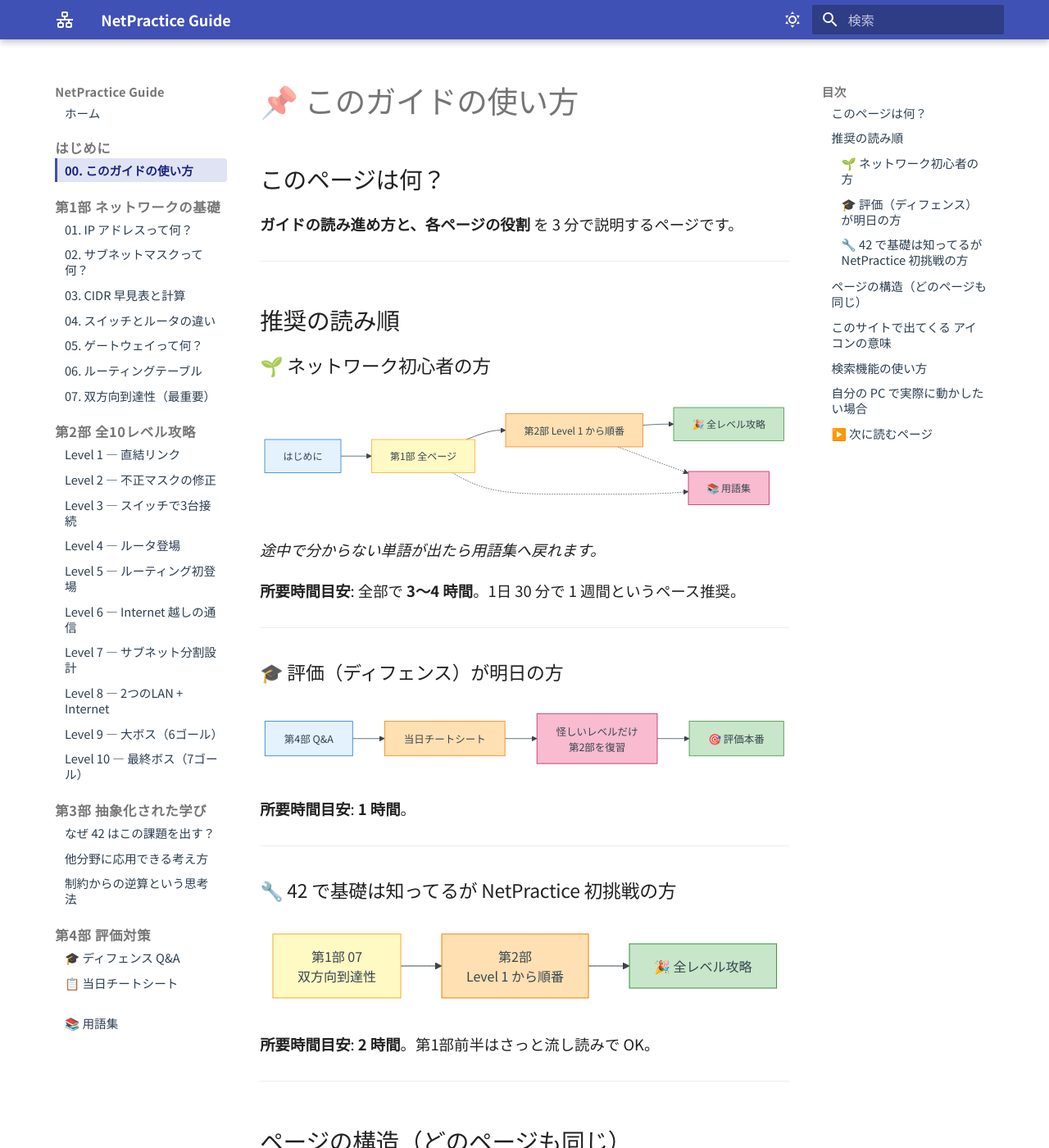
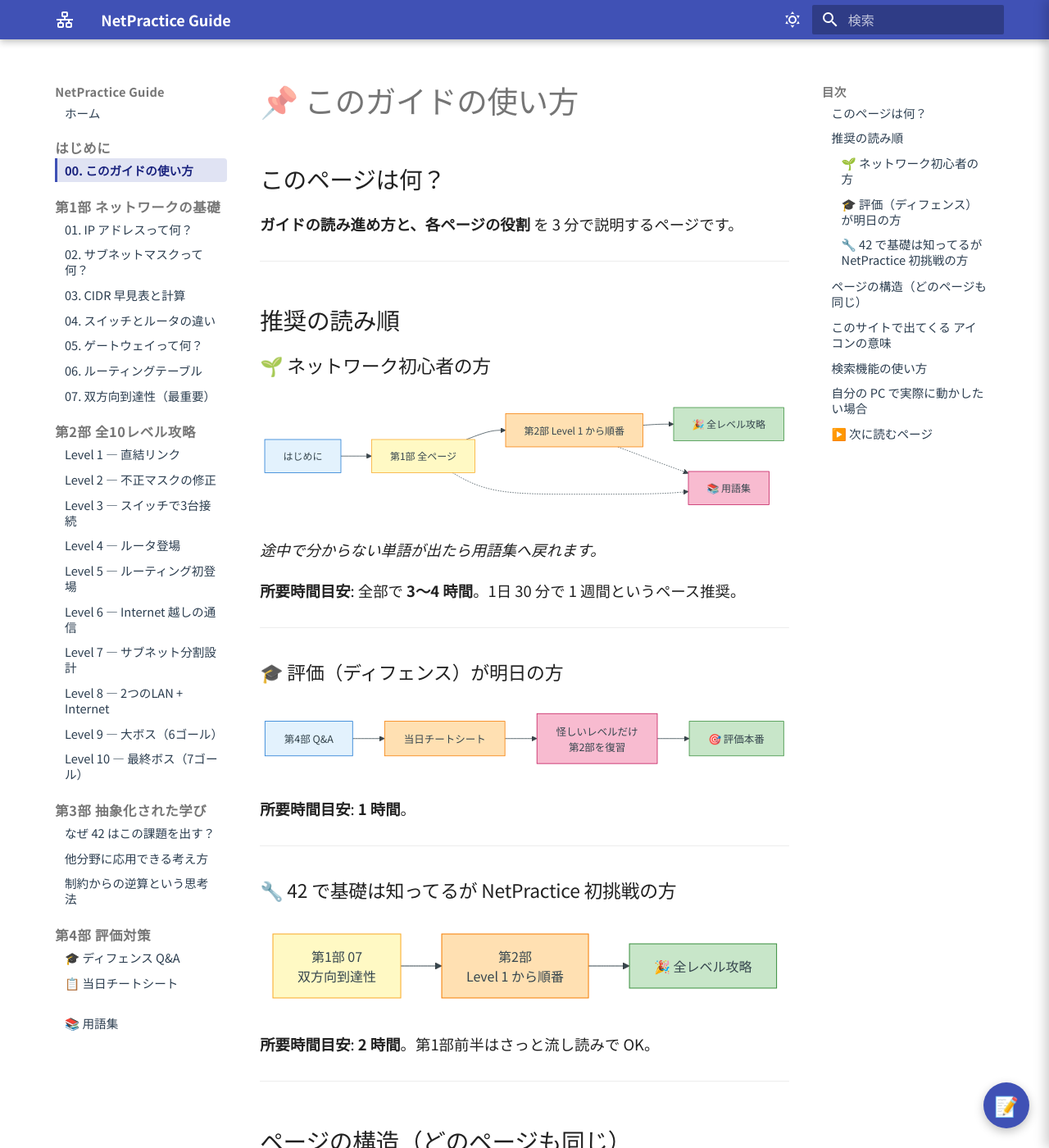
Before and after one commit to Tsunanko/netpractice-guide, an MkDocs documentation site: the page built from docs/00-start-here.md, in a window 1280 px wide and 1400 px high. Shown: the whole window at 82% size. Built offline with MkDocs 1.6.1 and Material for MkDocs 9.7.7, drawn with Linux system fonts in a browser that asks for light colours.

Commit message:
Add personal-notes drawer and per-page feedback link
Ports the same floating 📝 drawer from cub3d-guide: readers take
private notes per page (stored in localStorage), export/import the
whole set as a .md file, and submit per-page feedback as a
prefilled GitHub issue on this repo.

SITE_CONFIG in user-notes.js is swapped to NetPractice colors
(indigo) and the netpractice-guide repo.

Co-Authored-By: Claude Opus 4.7 (1M context) <noreply@anthropic.com>

```diff
--- /dev/null
+++ b/docs/js/user-notes.js
@@ -0,0 +1,285 @@
+/* マイメモ + 管理者フィードバック機能
+ * - localStorage にページごとのメモを保存（サーバ不要、認証不要）
+ * - 右下 FAB からドロワーを開き、Markdown で自由に書ける
+ * - 全メモを .md ファイルとして Export / Import
+ * - このページの内容について GitHub Issue を事前入力して開く
+ * Material for MkDocs の navigation.instant（SPA 遷移）に対応
+ */
+(function () {
+  "use strict";
+
+  const SITE_CONFIG = {
+    repo: "Tsunanko/netpractice-guide",
+    siteName: "NetPractice ガイド",
+    primaryColor: "#3f51b5",
+    primaryColorDark: "#303f9f",
+    storageKey: "guide-notes-v1",
+  };
+
+  let state = null;
+  let saveTimer = null;
+
+  function loadState() {
+    try {
+      const raw = localStorage.getItem(SITE_CONFIG.storageKey);
+      if (raw) {
+        const parsed = JSON.parse(raw);
+        if (parsed && typeof parsed === "object") {
+          if (!parsed.notes) parsed.notes = {};
+          return parsed;
+        }
+      }
+    } catch (e) { /* fall through */ }
+    return { version: 1, notes: {}, updatedAt: null };
+  }
+
+  function saveState() {
+    state.updatedAt = new Date().toISOString();
+    try {
+      localStorage.setItem(SITE_CONFIG.storageKey, JSON.stringify(state));
+    } catch (e) {
+      console.warn("[user-notes] localStorage 書き込み失敗:", e);
+    }
+  }
+
+  function currentKey() {
+    return location.pathname;
+  }
+
+  function currentTitle() {
+    const h1 = document.querySelector(".md-content h1");
+    if (h1) return h1.textContent.trim();
+    return (document.title || "").split(" - ")[0] || location.pathname;
+  }
+
+  function ensureUI() {
+    if (document.getElementById("un-fab")) return;
+
+    document.documentElement.style.setProperty("--un-primary", SITE_CONFIG.primaryColor);
+    document.documentElement.style.setProperty("--un-primary-dark", SITE_CONFIG.primaryColorDark);
+
+    const fab = document.createElement("button");
+    fab.id = "un-fab";
+    fab.type = "button";
+    fab.setAttribute("aria-label", "マイメモを開く");
+    fab.title = "マイメモ";
+    fab.innerHTML =
+      '<span class="un-fab-icon" aria-hidden="true">📝</span>' +
+      '<span class="un-fab-dot" id="un-fab-dot" hidden aria-hidden="true"></span>';
+    document.body.appendChild(fab);
+
+    const backdrop = document.createElement("div");
+    backdrop.id = "un-backdrop";
+    backdrop.hidden = true;
+    document.body.appendChild(backdrop);
+
+    const drawer = document.createElement("aside");
+    drawer.id = "un-drawer";
+    drawer.hidden = true;
+    drawer.setAttribute("aria-label", "マイメモ");
+    drawer.innerHTML =
+      '<header class="un-head">' +
+      '  <div class="un-head-title">' +
+      '    <span class="un-head-icon" aria-hidden="true">📝</span>' +
+      '    <div class="un-head-text">' +
+      '      <div class="un-head-label">このページのメモ</div>' +
+      '      <div class="un-head-page" id="un-page-title">—</div>' +
+      '    </div>' +
+      '  </div>' +
+      '  <button id="un-close" type="button" aria-label="閉じる">✕</button>' +
+      '</header>' +
+      '<div class="un-hint">' +
+      '  メモは <b>あなたのブラウザ内だけ</b> に保存されます。' +
+      '  別の PC では見られないので、大事なメモは <b>「📥 書き出し」</b> で .md ファイルに残してください。' +
+      '</div>' +
+      '<textarea id="un-text" placeholder="ここに自由に書けます。Markdown もそのまま書けます。" spellcheck="false"></textarea>' +
+      '<footer class="un-foot">' +
+      '  <button id="un-export" type="button">📥 全メモ書き出し</button>' +
+      '  <button id="un-import" type="button">📤 インポート</button>' +
+      '  <button id="un-clear" type="button">🗑️ このページ消去</button>' +
+      '  <button id="un-feedback" type="button" class="un-feedback">📮 このページにフィードバック</button>' +
+      '</footer>' +
+      '<input type="file" id="un-import-file" accept=".md,text/markdown,text/plain" hidden>';
+    document.body.appendChild(drawer);
+
+    fab.addEventListener("click", openDrawer);
+    document.getElementById("un-close").addEventListener("click", closeDrawer);
+    backdrop.addEventListener("click", closeDrawer);
+    document.getElementById("un-text").addEventListener("input", onInput);
+    document.getElementById("un-export").addEventListener("click", exportNotes);
+    document.getElementById("un-import").addEventListener("click", () =>
+      document.getElementById("un-import-file").click());
+    document.getElementById("un-import-file").addEventListener("change", importNotes);
+    document.getElementById("un-clear").addEventListener("click", clearPage);
+    document.getElementById("un-feedback").addEventListener("click", openFeedback);
+    document.addEventListener("keydown", onKey);
+  }
+
+  function openDrawer() {
+    const drawer = document.getElementById("un-drawer");
+    const backdrop = document.getElementById("un-backdrop");
+    drawer.hidden = false;
+    backdrop.hidden = false;
+    requestAnimationFrame(() => {
+      drawer.classList.add("un-open");
+      backdrop.classList.add("un-open");
+    });
+    setTimeout(() => document.getElementById("un-text").focus(), 260);
+  }
+
+  function closeDrawer() {
+    const drawer = document.getElementById("un-drawer");
+    const backdrop = document.getElementById("un-backdrop");
+    drawer.classList.remove("un-open");
+    backdrop.classList.remove("un-open");
+    setTimeout(() => {
+      drawer.hidden = true;
+      backdrop.hidden = true;
+    }, 240);
+  }
+
+  function onKey(e) {
+    if (e.key === "Escape") {
+      const drawer = document.getElementById("un-drawer");
+      if (drawer && !drawer.hidden) closeDrawer();
+    }
+  }
+
+  function onInput(e) {
+    const key = currentKey();
+    const val = e.target.value;
+    if (val) state.notes[key] = val;
+    else delete state.notes[key];
+    clearTimeout(saveTimer);
+    saveTimer = setTimeout(() => {
+      saveState();
+      updateDot();
+    }, 300);
+  }
+
+  function updateDot() {
+    const dot = document.getElementById("un-fab-dot");
+    if (!dot) return;
+    dot.hidden = !state.notes[currentKey()];
+  }
+
+  function refreshForPage() {
+    const titleEl = document.getElementById("un-page-title");
+    const textarea = document.getElementById("un-text");
+    if (titleEl) titleEl.textContent = currentTitle();
+    if (textarea) textarea.value = state.notes[currentKey()] || "";
+    updateDot();
+  }
+
+  function clearPage() {
+    if (!confirm("このページのメモを消去しますか？（他のページのメモは残ります）")) return;
+    delete state.notes[currentKey()];
+    const textarea = document.getElementById("un-text");
+    if (textarea) textarea.value = "";
+    saveState();
+    updateDot();
+  }
+
+  function exportNotes() {
+    const keys = Object.keys(state.notes).filter((k) => state.notes[k]).sort();
+    if (keys.length === 0) {
+      alert("保存されているメモはまだありません。");
+      return;
+    }
+    const today = new Date().toISOString().slice(0, 10);
+    const lines = [];
+    lines.push("# マイメモ (" + SITE_CONFIG.siteName + ") — " + today + " エクスポート");
+    lines.push("");
+    for (const key of keys) {
+      const url = location.origin + key;
+      lines.push("## " + key);
+      lines.push(url);
+      lines.push("");
+      lines.push(state.notes[key]);
+      lines.push("");
+      lines.push("---");
+      lines.push("");
+    }
+    const blob = new Blob([lines.join("\n")], { type: "text/markdown;charset=utf-8" });
+    const url = URL.createObjectURL(blob);
+    const a = document.createElement("a");
+    a.href = url;
+    a.download = "guide-notes-" + today + ".md";
+    document.body.appendChild(a);
+    a.click();
+    document.body.removeChild(a);
+    setTimeout(() => URL.revokeObjectURL(url), 1000);
+  }
+
+  function importNotes(e) {
+    const file = e.target.files && e.target.files[0];
+    if (!file) return;
+    const reader = new FileReader();
+    reader.onload = function () {
+      const text = String(reader.result || "");
+      const blocks = text.split(/\n---\s*\n/);
+      let added = 0;
+      for (const blk of blocks) {
+        const lines = blk.split("\n");
+        let urlLine = null;
+        let bodyStart = 0;
+        for (let i = 0; i < lines.length; i++) {
+          const m = lines[i].match(/^https?:\/\/\S+/);
+          if (m) {
+            urlLine = m[0];
+            bodyStart = i + 1;
+            break;
+          }
+        }
+        if (!urlLine) continue;
+        let pathname;
+        try {
+          pathname = new URL(urlLine).pathname;
+        } catch (_) { continue; }
+        const body = lines.slice(bodyStart).join("\n").replace(/^\s+|\s+$/g, "");
+        if (!body) continue;
+        state.notes[pathname] = body;
+        added++;
+      }
+      saveState();
+      refreshForPage();
+      alert(added + " 件のメモをインポートしました。");
+    };
+    reader.readAsText(file);
+    e.target.value = "";
+  }
+
+  function openFeedback() {
+    const title = "[Feedback] " + currentTitle();
+    const body =
+      "## 対象ページ\n" + location.href + "\n\n" +
+      "## フィードバックの種類\n" +
+      "- [ ] 誤字・脱字\n" +
+      "- [ ] 内容が間違っている\n" +
+      "- [ ] 分かりにくい\n" +
+      "- [ ] こういう解説がほしい\n" +
+      "- [ ] その他\n\n" +
+      "## 詳細\n\n（ここに書いてください）\n\n" +
+      "---\nサイト内のフィードバックフォームから送信";
+    const url =
+      "https://github.com/" + SITE_CONFIG.repo + "/issues/new" +
+      "?title=" + encodeURIComponent(title) +
+      "&body=" + encodeURIComponent(body) +
+      "&labels=" + encodeURIComponent("feedback,from-site");
+    window.open(url, "_blank", "noopener,noreferrer");
+  }
+
+  function init() {
+    state = loadState();
+    ensureUI();
+    refreshForPage();
+  }
+
+  if (typeof document$ !== "undefined" && document$.subscribe) {
+    document$.subscribe(init);
+  } else if (document.readyState === "loading") {
+    document.addEventListener("DOMContentLoaded", init);
+  } else {
+    init();
+  }
+})();
--- a/docs/stylesheets/extra.css
+++ b/docs/stylesheets/extra.css
@@ -688,3 +688,228 @@ a.md-nav__link:focus-visible {
     background: #64b5f6;
     color: #0d47a1;
 }
+/* =====================================================
+ * マイメモ機能 (user-notes.js)
+ * 右下 FAB + 右からスライドする drawer で、ページごとのメモを localStorage 保存
+ * カラーは JS 側から --un-primary / --un-primary-dark を注入
+ * ===================================================== */
+
+#un-fab {
+    position: fixed;
+    right: 1.2rem;
+    bottom: 1.2rem;
+    width: 56px;
+    height: 56px;
+    border-radius: 50%;
+    border: none;
+    background: var(--un-primary, #5e35b1);
+    color: #fff;
+    font-size: 22px;
+    cursor: pointer;
+    box-shadow: 0 4px 12px rgba(0, 0, 0, 0.25);
+    z-index: 100;
+    transition: transform 0.15s, box-shadow 0.15s, background 0.15s;
+    display: flex;
+    align-items: center;
+    justify-content: center;
+    padding: 0;
+}
+#un-fab:hover {
+    transform: translateY(-2px);
+    box-shadow: 0 6px 16px rgba(0, 0, 0, 0.3);
+    background: var(--un-primary-dark, #4527a0);
+}
+#un-fab:focus {
+    outline: 3px solid rgba(255, 255, 255, 0.6);
+    outline-offset: 2px;
+}
+.un-fab-icon {
+    font-size: 24px;
+    line-height: 1;
+}
+.un-fab-dot {
+    position: absolute;
+    top: 6px;
+    right: 6px;
+    width: 14px;
+    height: 14px;
+    border-radius: 50%;
+    background: #4caf50;
+    border: 2px solid #fff;
+    box-shadow: 0 0 0 1px rgba(0, 0, 0, 0.1);
+}
+
+#un-backdrop {
+    position: fixed;
+    inset: 0;
+    background: rgba(0, 0, 0, 0.35);
+    z-index: 199;
+    opacity: 0;
+    transition: opacity 0.24s ease-out;
+}
+#un-backdrop.un-open {
+    opacity: 1;
+}
+
+#un-drawer {
+    position: fixed;
+    top: 0;
+    right: 0;
+    width: 420px;
+    max-width: 100vw;
+    height: 100vh;
+    background: var(--md-default-bg-color, #fff);
+    color: var(--md-default-fg-color, #111);
+    box-shadow: -4px 0 14px rgba(0, 0, 0, 0.2);
+    z-index: 200;
+    display: flex;
+    flex-direction: column;
+    transform: translateX(100%);
+    transition: transform 0.24s ease-out;
+    font-size: 0.9rem;
+}
+#un-drawer.un-open {
+    transform: translateX(0);
+}
+
+.un-head {
+    display: flex;
+    justify-content: space-between;
+    align-items: flex-start;
+    padding: 1rem 1rem 0.8rem;
+    border-bottom: 1px solid var(--md-default-fg-color--lightest, rgba(0, 0, 0, 0.1));
+    gap: 0.6rem;
+}
+.un-head-title {
+    display: flex;
+    gap: 0.6rem;
+    align-items: flex-start;
+    min-width: 0;
+    flex: 1;
+}
+.un-head-icon {
+    font-size: 1.6rem;
+    line-height: 1;
+    flex-shrink: 0;
+}
+.un-head-text {
+    min-width: 0;
+    flex: 1;
+}
+.un-head-label {
+    font-size: 0.72rem;
+    opacity: 0.6;
+    line-height: 1.2;
+}
+.un-head-page {
+    font-size: 1rem;
+    font-weight: 700;
+    line-height: 1.3;
+    word-break: keep-all;
+    overflow-wrap: anywhere;
+}
+#un-close {
+    background: none;
+    border: none;
+    color: inherit;
+    font-size: 1.2rem;
+    cursor: pointer;
+    opacity: 0.65;
+    padding: 0.2rem 0.5rem;
+    flex-shrink: 0;
+    line-height: 1;
+}
+#un-close:hover {
+    opacity: 1;
+}
+
+.un-hint {
+    padding: 0.6rem 1rem;
+    font-size: 0.74rem;
+    line-height: 1.6;
+    opacity: 0.8;
+    background: var(--md-code-bg-color, #f5f5f5);
+    border-bottom: 1px solid var(--md-default-fg-color--lightest, rgba(0, 0, 0, 0.08));
+}
+[data-md-color-scheme="slate"] .un-hint {
+    background: rgba(255, 255, 255, 0.04);
+}
+
+#un-text {
+    flex: 1;
+    width: 100%;
+    min-height: 0;
+    padding: 0.9rem 1rem;
+    border: none;
+    outline: none;
+    resize: none;
+    font-family: inherit;
+    font-size: 0.9rem;
+    line-height: 1.7;
+    color: inherit;
+    background: transparent;
+    tab-size: 2;
+}
+#un-text::placeholder {
+    opacity: 0.4;
+}
+
+.un-foot {
+    display: grid;
+    grid-template-columns: 1fr 1fr;
+    gap: 0.4rem;
+    padding: 0.7rem;
+    border-top: 1px solid var(--md-default-fg-color--lightest, rgba(0, 0, 0, 0.1));
+    background: var(--md-default-bg-color, #fff);
+}
+.un-foot button {
+    padding: 0.5rem 0.6rem;
+    background: transparent;
+    color: inherit;
+    border: 1px solid var(--md-default-fg-color--lightest, rgba(0, 0, 0, 0.15));
+    border-radius: 4px;
+    font-size: 0.78rem;
+    cursor: pointer;
+    transition: background 0.12s, border-color 0.12s;
+}
+.un-foot button:hover {
+    background: var(--md-default-fg-color--lightest, rgba(0, 0, 0, 0.06));
+    border-color: var(--md-default-fg-color--lighter, rgba(0, 0, 0, 0.3));
+}
+.un-foot .un-feedback {
+    grid-column: 1 / -1;
+    background: var(--un-primary, #5e35b1);
+    color: #fff;
+    border-color: var(--un-primary, #5e35b1);
+    font-weight: 600;
+}
+.un-foot .un-feedback:hover {
+    background: var(--un-primary-dark, #4527a0);
+    border-color: var(--un-primary-dark, #4527a0);
+}
+
+[data-md-color-scheme="slate"] .un-foot button {
+    background: rgba(255, 255, 255, 0.04);
+}
+[data-md-color-scheme="slate"] .un-foot button:hover {
+    background: rgba(255, 255, 255, 0.1);
+}
+
+@media (max-width: 480px) {
+    #un-drawer {
+        width: 100vw;
+    }
+    #un-fab {
+        right: 0.9rem;
+        bottom: 0.9rem;
+    }
+}
+
+/* 印刷時は表示しない */
+@media print {
+    #un-fab,
+    #un-drawer,
+    #un-backdrop {
+        display: none !important;
+    }
+}
--- a/mkdocs.yml
+++ b/mkdocs.yml
@@ -94,6 +94,7 @@ extra_javascript:
   - https://cdn.jsdelivr.net/npm/mathjax@3/es5/tex-mml-chtml.js
   - js/video-control.js
   - js/mermaid-override.js
+  - js/user-notes.js
 
 nav:
   - ホーム: index.md
```
